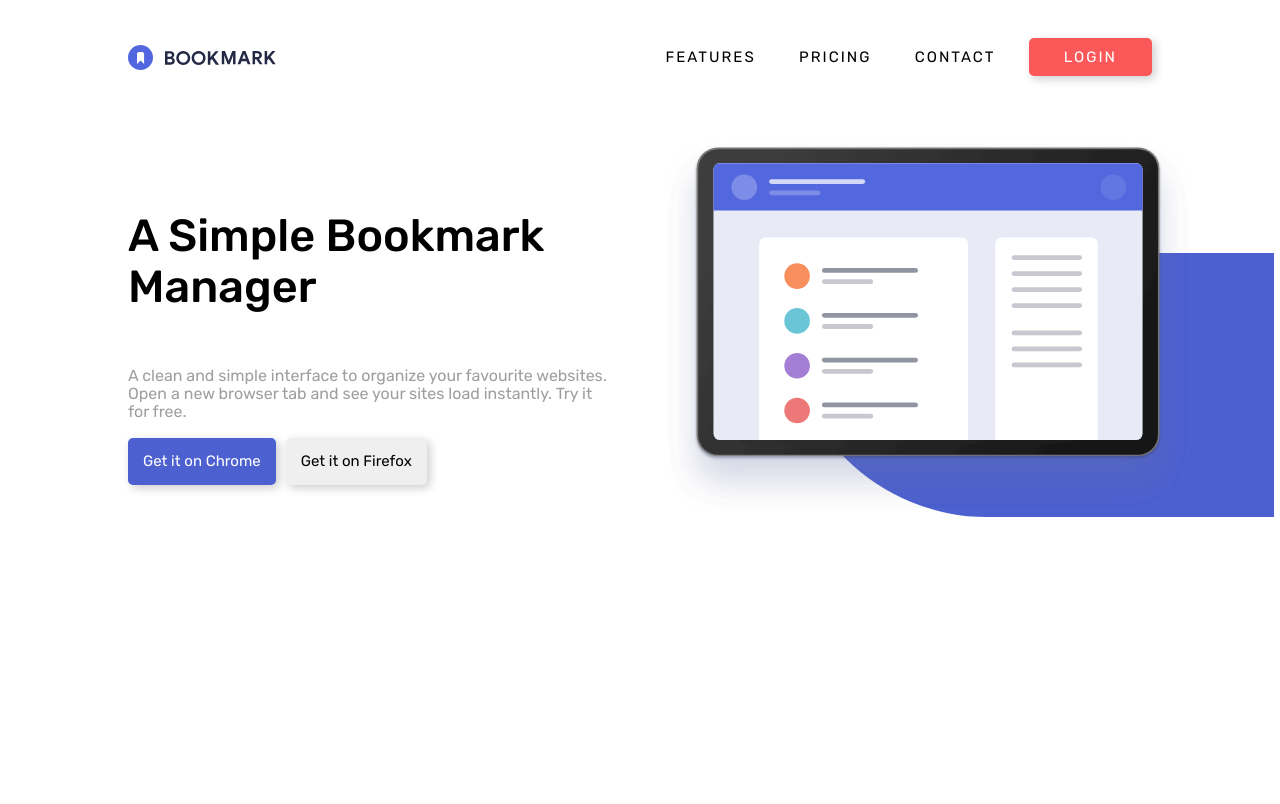
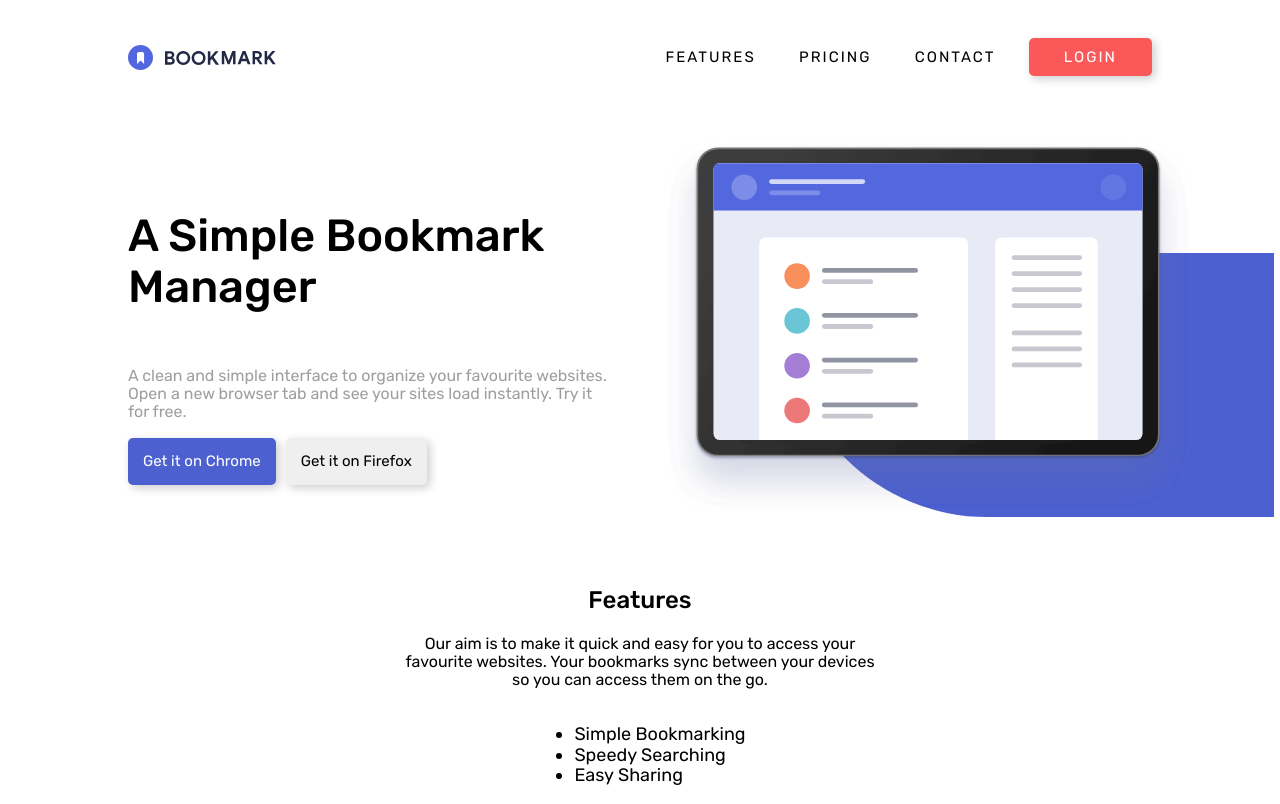
Before and after one commit to Viruzzz0/react-landing-11, a React (Vite) app: page / in a window 1280 px wide. Built offline with nearby package versions, Linux system fonts and the light colour scheme.

Commit message:
new section

```diff
--- a/src/App.css
+++ b/src/App.css
@@ -2,6 +2,9 @@
   margin: 0 10%;
 }
 
-main {
+.page main {
   margin-top: 25px;
+  display: flex;
+  flex-direction: column;
+  gap: 50px;
 }
--- a/src/App.jsx
+++ b/src/App.jsx
@@ -1,6 +1,7 @@
 import './App.css'
 import InitialPage from './components/InitialPage/InitialPage'
 import Header from './components/Header/Header'
+import Features from './components/Features/Features'
 
 function App () {
   return (
@@ -9,6 +10,7 @@ function App () {
 
       <main>
         <InitialPage />
+        <Features />
       </main>
     </div>
   )
--- /dev/null
+++ b/src/components/Features/Features.jsx
@@ -0,0 +1,24 @@
+import css from './Features.module.css'
+
+function Features () {
+  return (
+    <section className={css.section}>
+      <div className={css.conteinerText}>
+        <h2>Features</h2>
+        <p>Our aim is to make it quick and easy for you to access your
+          favourite websites. Your bookmarks sync between your devices
+          so you can access them on the go.
+        </p>
+      </div>
+      <div>
+        <ul>
+          <li>Simple Bookmarking</li>
+          <li>Speedy Searching</li>
+          <li>Easy Sharing</li>
+        </ul>
+      </div>
+    </section>
+  )
+}
+
+export default Features
--- /dev/null
+++ b/src/components/Features/Features.module.css
@@ -0,0 +1,18 @@
+.section {
+  display: flex;
+  flex-direction: column;
+  align-items: center;
+}
+
+.conteinerText {
+  font-size: 16px;
+  width: 90%;
+  text-align: center;
+
+  @media (min-width: 768px) {
+
+
+    width: 470px;
+
+  }
+}
```
